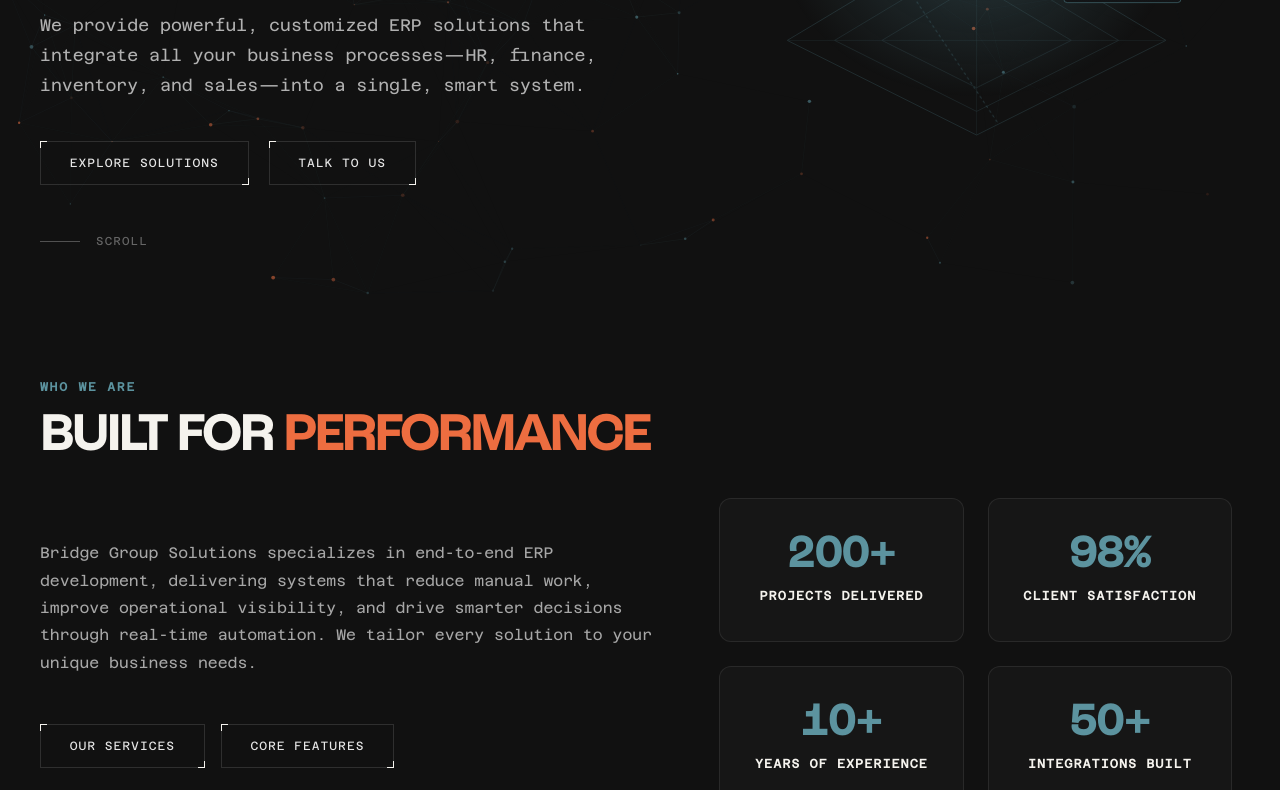
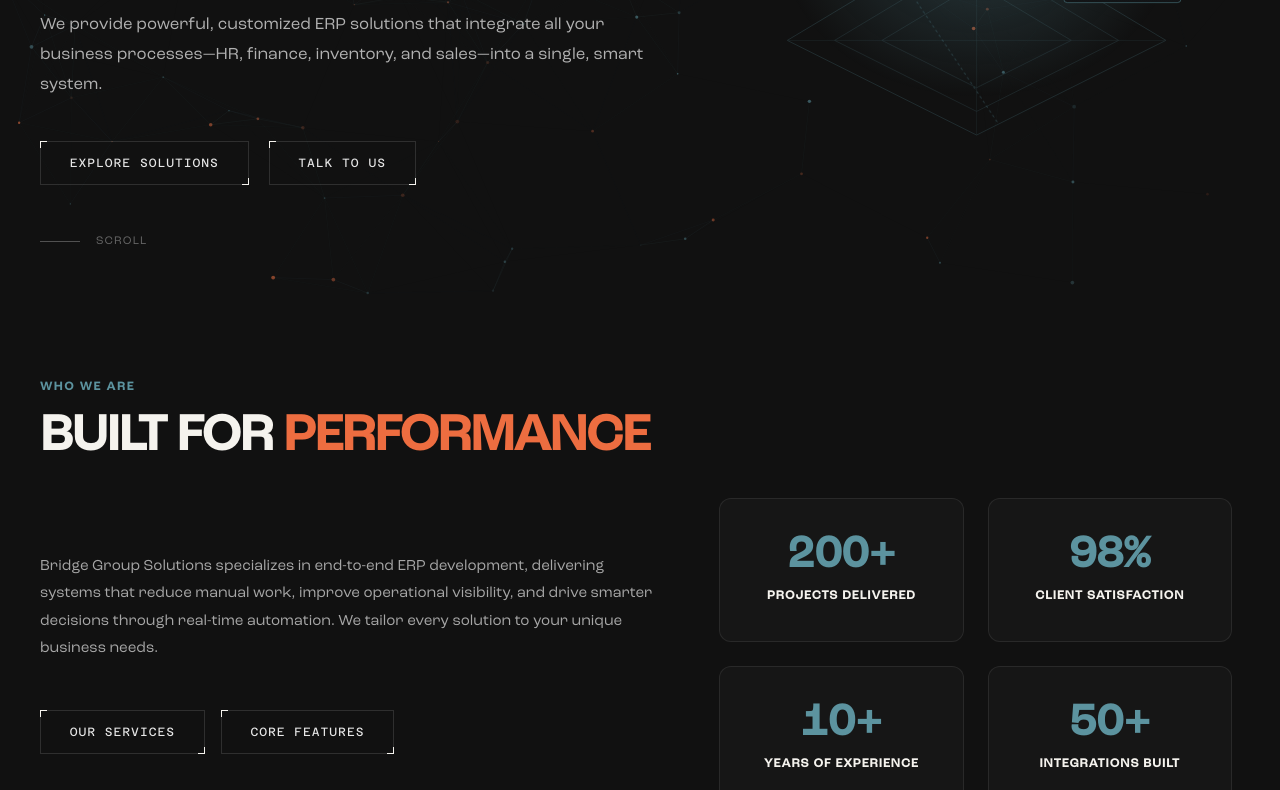
Before and after one commit to yash2595/internboot_bgs, a plain HTML site: page build-output/services/erp.html in a window 1280 px wide. Shown: the part 489-1279 px from the top of the page. Drawn offline with Linux system fonts and the light colour scheme.

Commit message:
fix(services): resolve Roc Grotesk 400 font load discrepancy on data, erp, and project pages
- Set body font-family to Roc Grotesk on data, erp, and project pages matching design system
- Add missing stylesheet preload link to erp.html and project.html
- Regenerate build-output files cleanly

```diff
--- a/build-output/services/erp.html
+++ b/build-output/services/erp.html
@@ -5,6 +5,7 @@
 <meta name="viewport" content="width=device-width, initial-scale=1.0">
 <title>Bridge Group Solutions - ERP Custom Software & Services</title>
 <link rel="icon" type="image/webp" href="../assets/logo.webp">
+<link rel="preload" href="../assets/main.minc014.css?id=18ba35244216baa33eca27c02bf5db21" as="style">
 <link rel="stylesheet" href="../assets/main.minc014.css?id=18ba35244216baa33eca27c02bf5db21">
 <style>
   /* ── DESIGN SYSTEM TOKENS ── */
@@ -33,7 +34,7 @@
   body {
     background-color: var(--color-rich-carbon);
     color: var(--color-neural-fog);
-    font-family: var(--font-azeret-mono);
+    font-family: var(--font-roc-grotesk, 'Roc Grotesk', sans-serif);
     min-height: 100vh;
     overflow-x: hidden;
     position: relative;
```
Also changed, not shown: build-output/services/data.html (+1 -1 lines), build-output/services/project.html (+2 -1 lines), services/data.html (+1 -1 lines), services/erp.html (+2 -1 lines), services/project.html (+2 -1 lines).
